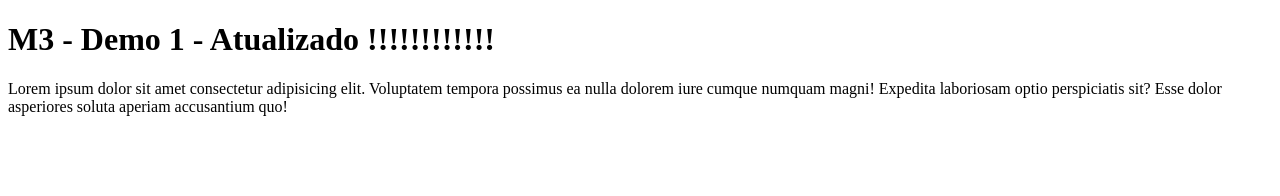
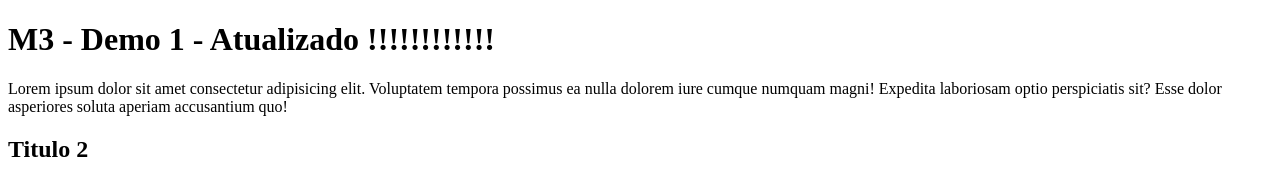
Before and after one commit to diegodalpian/demo-1-m3, a plain HTML site: page index.html in a window 1280 px wide. Drawn offline with Linux system fonts and the light colour scheme.

Commit message:
Alterações de teste novamente
Adicionado console.log em script e main no html

```diff
--- a/index.html
+++ b/index.html
@@ -11,6 +11,8 @@
 
     <p>Lorem ipsum dolor sit amet consectetur adipisicing elit. Voluptatem tempora possimus ea nulla dolorem iure cumque numquam magni! Expedita laboriosam optio perspiciatis sit? Esse dolor asperiores soluta aperiam accusantium quo!</p>
 
-
+    <main>
+        <h2>Titulo 2</h2>
+    </main>
 </body>
 </html>
--- a/script.js
+++ b/script.js
@@ -3,3 +3,5 @@
 for (let i = 0; i < 10; i++) {
     console.log(i);
 }
+
+console.log('x');
```
